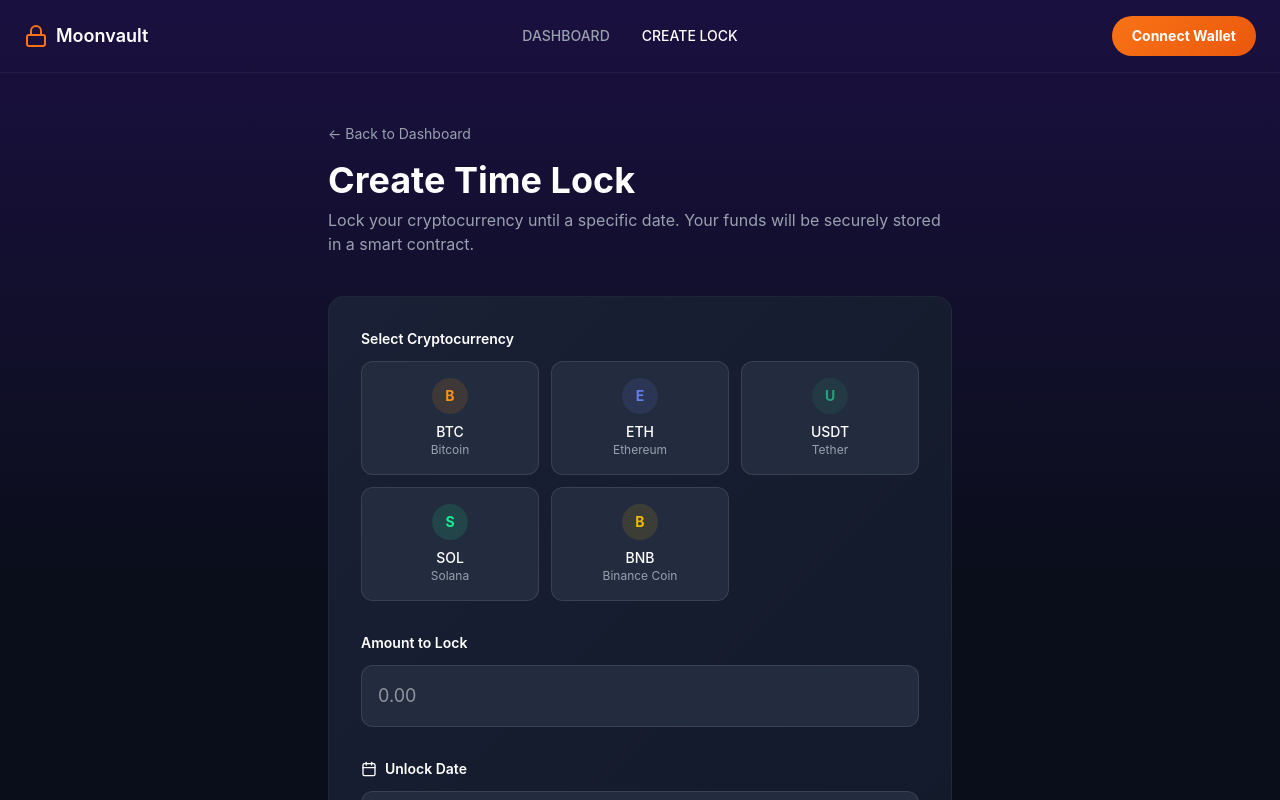
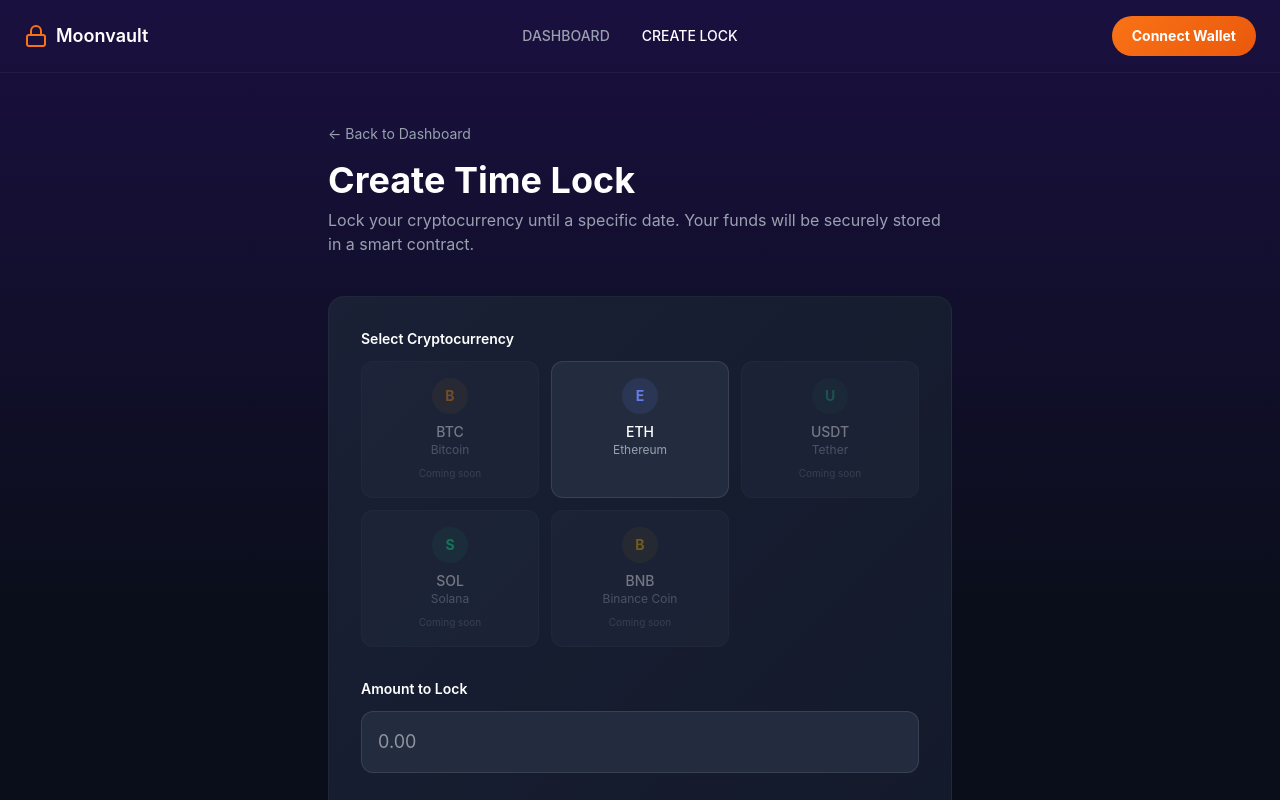
Before and after one commit to camilotapia75-create/MoonVault, a React (Vite) app: page /MoonVault/create in a window 1280 px wide. Shown: the top 800 px of the page. Built offline with nearby package versions, Linux system fonts and the light colour scheme.

Commit message:
Only show ETH as selectable -- dim all other tokens with "Coming soon"
BTC, USDT, SOL, BNB are now always dimmed and disabled since they
don't have deployed smart contracts yet. Only ETH is clickable
regardless of wallet connection state.

https://claude.ai/code/session_01Lj1GVf4HRzDnBNUvJNSUKV

```diff
--- a/src/components/CryptoSelector.tsx
+++ b/src/components/CryptoSelector.tsx
@@ -6,14 +6,10 @@ interface CryptoSelectorProps {
   chain?: 'ethereum' | 'solana' | null
 }
 
-// Tokens supported per chain (native tokens only for now)
-const SUPPORTED_TOKENS: Record<string, string[]> = {
-  ethereum: ['ETH'],
-  solana: ['SOL'],
-}
+// Only tokens with deployed smart contracts are selectable
+const LIVE_TOKENS = ['ETH']
 
-export default function CryptoSelector({ selected, onSelect, chain }: CryptoSelectorProps) {
-  const supported = chain ? SUPPORTED_TOKENS[chain] : null
+export default function CryptoSelector({ selected, onSelect }: CryptoSelectorProps) {
 
   return (
     <div>
@@ -22,7 +18,7 @@ export default function CryptoSelector({ selected, onSelect, chain }: CryptoSele
       </label>
       <div className="grid grid-cols-3 gap-3">
         {CRYPTO_ASSETS.map((asset) => {
-          const isSupported = !supported || supported.includes(asset.symbol)
+          const isSupported = LIVE_TOKENS.includes(asset.symbol)
           return (
             <button
               key={asset.id}
```
Also changed, not shown: 4 other files (tests, documents, lock files or other folders).
